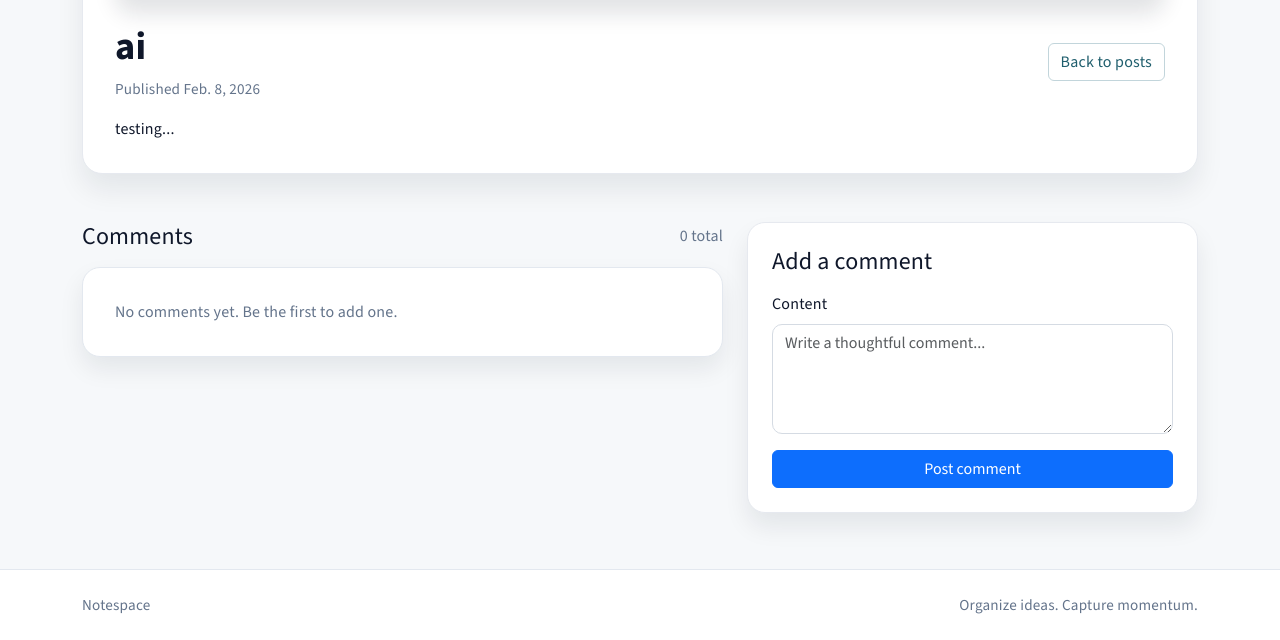
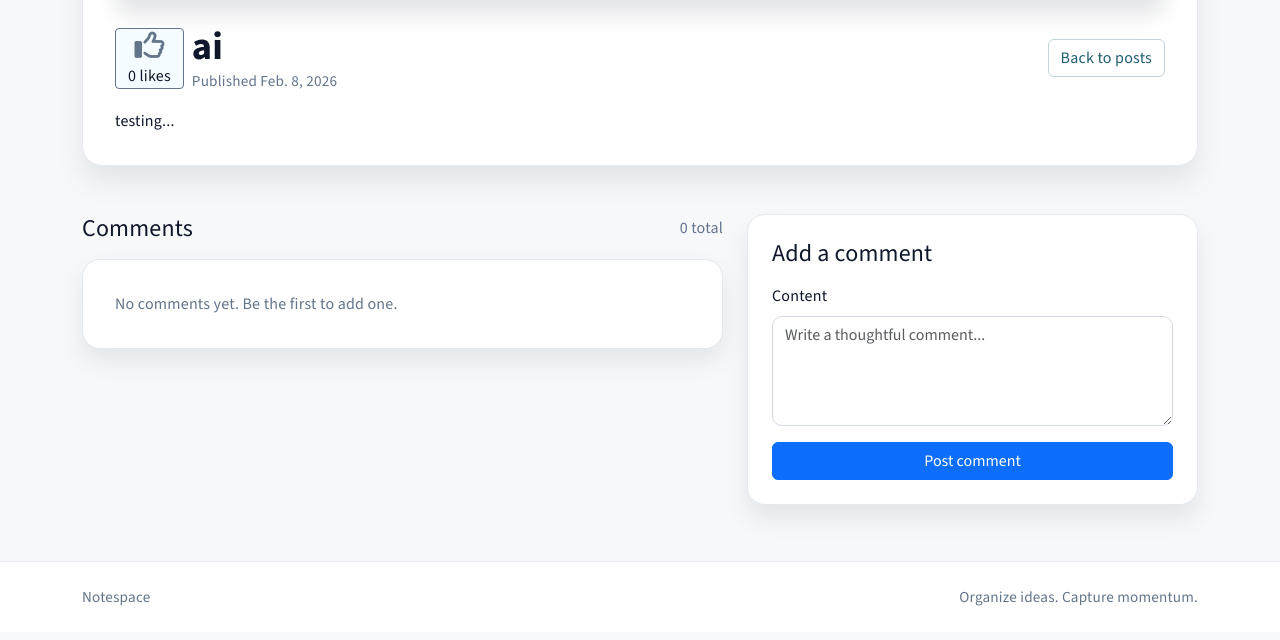
Before and after one commit to drinzunza/FSDI-ch61-capstone, a Django app: page /blog/details/5/ in a window 1280 px wide. Shown: the part 550-1190 px from the top of the page. After the commit the page ends 1156 px from the top, so only its background shows below. Run offline with Django 5.2, Linux system fonts and the light colour scheme; data comes from the database, SQL or seed files in the repository; some libraries are stand-ins or nearby versions.

Commit message:
Adding likes

```diff
--- a/blog/models.py
+++ b/blog/models.py
@@ -15,10 +15,14 @@ class Post(models.Model):
     content = models.TextField()
     image = models.ImageField(upload_to="posts/")
     created_on = models.DateField(auto_now_add=True)
-    likes = models.IntegerField(default=0)
+    liked_by = models.ManyToManyField(User, blank=True, related_name="liked_posts")
 
     def __str__(self):
         return f"{self.title} - {self.user}"
+
+    @property
+    def likes(self):
+        return self.liked_by.count()
 
 
 class Comment(models.Model):
--- a/blog/urls.py
+++ b/blog/urls.py
@@ -1,12 +1,13 @@
 from django.urls import path
-from .views import PostList, PostCreate, PostDetail
+from .views import PostList, PostCreate, PostDetail, toggle_like
 from django.conf.urls.static import static
 from django.conf import settings
 
 urlpatterns = [
     path("", PostList.as_view(), name="post_list"),
     path("create/", PostCreate.as_view(), name="post_create"),
-    path("details/<int:pk>/", PostDetail.as_view(), name="post_details")
+    path("details/<int:pk>/", PostDetail.as_view(), name="post_details"),
+    path("likes/toggle", toggle_like, name="like_post"),
 ]
 
 urlpatterns += static(settings.MEDIA_URL, document_root=settings.MEDIA_ROOT)
--- a/blog/views.py
+++ b/blog/views.py
@@ -3,6 +3,7 @@ from django.views.generic import ListView, CreateView, DetailView
 from django.urls import reverse_lazy
 from .models import Post, Comment
 from .forms import PostForm, CommentForm
+from django.contrib.auth.decorators import login_required
 
 """
 Class-based views:
@@ -42,6 +43,14 @@ class PostDetail(DetailView):
         context = super().get_context_data(**kwargs)
         context["comment_form"] = CommentForm()
         context["comments"] = self.object.comments.select_related("author").order_by("-created_on")
+
+        # liked by me
+        user = self.request.user
+        if user.is_authenticated:
+            context["linked_by_me"] = self.object.liked_by.filter(id=user.id)
+        else:
+            context["linked_by_me"] = False
+
         return context
 
     def post(self, request, *args, **kwargs):
@@ -57,3 +66,21 @@ class PostDetail(DetailView):
         context = self.get_context_data()
         context["comment_form"] = form
         return self.render_to_response(context)
+
+
+
+@login_required
+def toggle_like(request):
+    post_id = int(request.POST.get("post_id"))
+    user = request.user
+
+    # get the post
+    post = Post.objects.get(id=post_id)
+    if post.liked_by.filter(id=user.id).exists():
+        # remove the like
+        post.liked_by.remove(user)
+    else:
+        # add the like
+        post.liked_by.add(user)
+
+    return redirect("post_details", post_id)
--- a/static/css/post_details.css
+++ b/static/css/post_details.css
@@ -4,6 +4,11 @@
   border-radius: 20px;
   padding: 2rem;
   box-shadow: 0 16px 28px rgba(15, 23, 42, 0.08);
+}
+
+.post-details h1 {
+  margin-bottom: 0 !important;
+  padding-bottom: 0 !important;
 }
 
 .post-details .post-image {
@@ -43,3 +48,36 @@
   padding: 1.5rem;
   box-shadow: 0 14px 24px rgba(15, 23, 42, 0.08);
 }
+
+
+.post-details .like-container {
+  display: flex;
+  align-items: center;
+  flex-direction: column;
+  padding: 0 12px;
+  border: 1px solid #64748b;
+  border-radius: 4px;
+  background: #f5fcff;
+}
+
+.post-details .like-container button {
+  border: none;
+  background: inherit;
+}
+
+.post-details .like-container i {
+ font-size: 30px;
+ cursor: pointer;
+}
+
+.post-details .like-container i:hover {
+  color:darkblue;
+}
+
+.post-details .like-container .iGray {
+  color:#64748b;
+}
+
+.post-details .like-container .iBlue {
+  color:darkblue;
+}
--- a/templates/blog/details.html
+++ b/templates/blog/details.html
@@ -20,8 +20,22 @@
       {% endif %}
     </div>
 
-      <div class="d-flex flex-column flex-md-row justify-content-between align-items-md-center gap-2 mb-3">
-        <div>
+    <div class="d-flex flex-column flex-md-row align-items-md-center gap-2 mb-3">
+      <div class="like-container">
+        <form method="POST" action="{% url 'like_post' %}">
+          {% csrf_token %}
+          <input type="hidden" name="post_id" value="{{post.id}}">
+          <button type="submit">
+            {% if linked_by_me %}
+            <i class="fa-solid fa-thumbs-up iBlue"></i>
+            {% else %}
+            <i class="fa-regular fa-thumbs-up iGray"></i>
+            {% endif %}
+          </button>
+        </form>
+        <label>{{post.likes}} likes</label>
+      </div>
+      <div style="flex:1;">
         <h1 class="page-title mb-2">{{post.title}}</h1>
         <p class="post-meta mb-0">Published {{post.created_on}}</p>
       </div>
```
Also changed, not shown: blog/migrations/0003_remove_post_likes.py (added), blog/migrations/0004_post_liked_by.py (added), db.sqlite3. Lines whose indentation alone changed are shown as unchanged.
